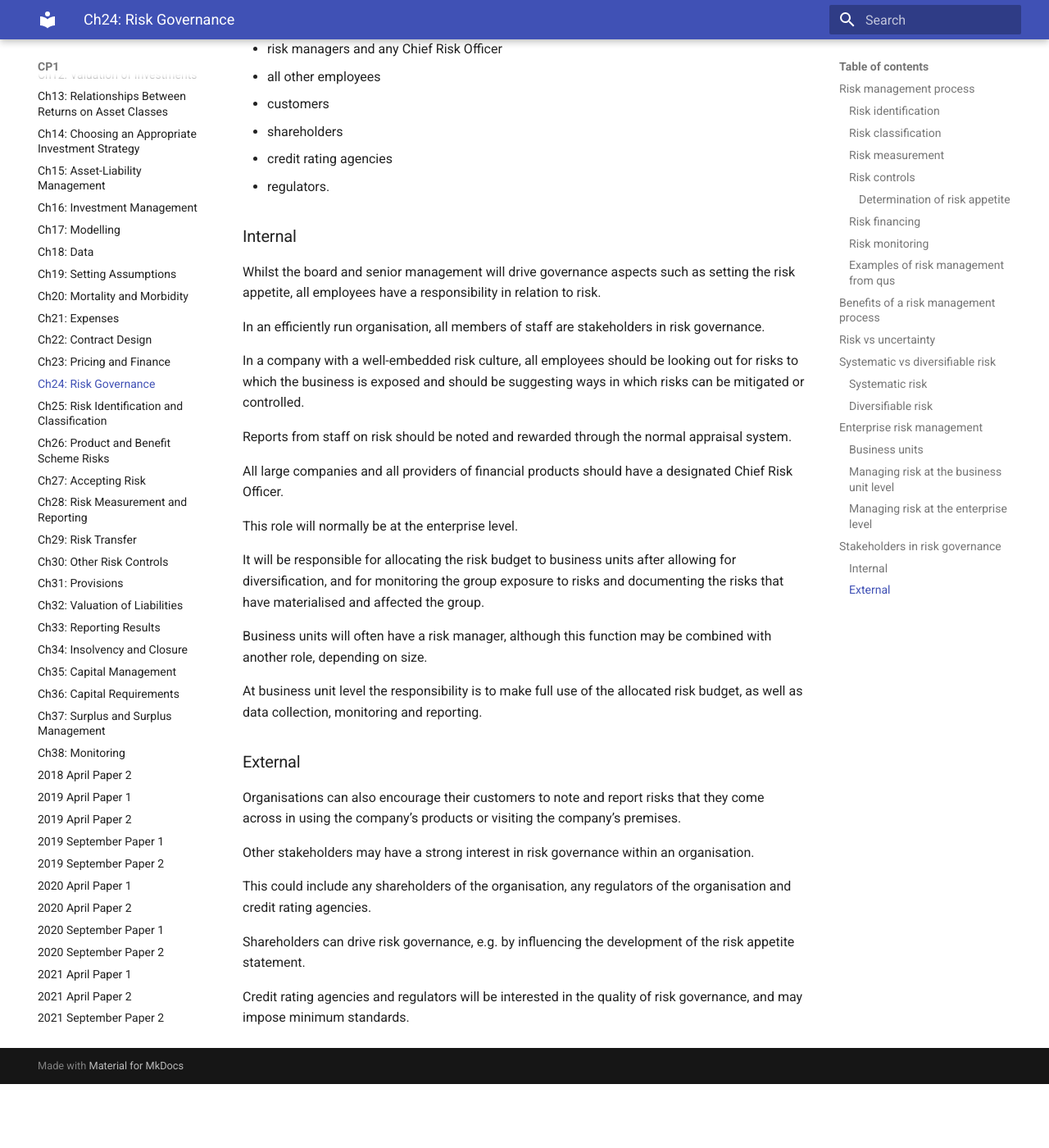
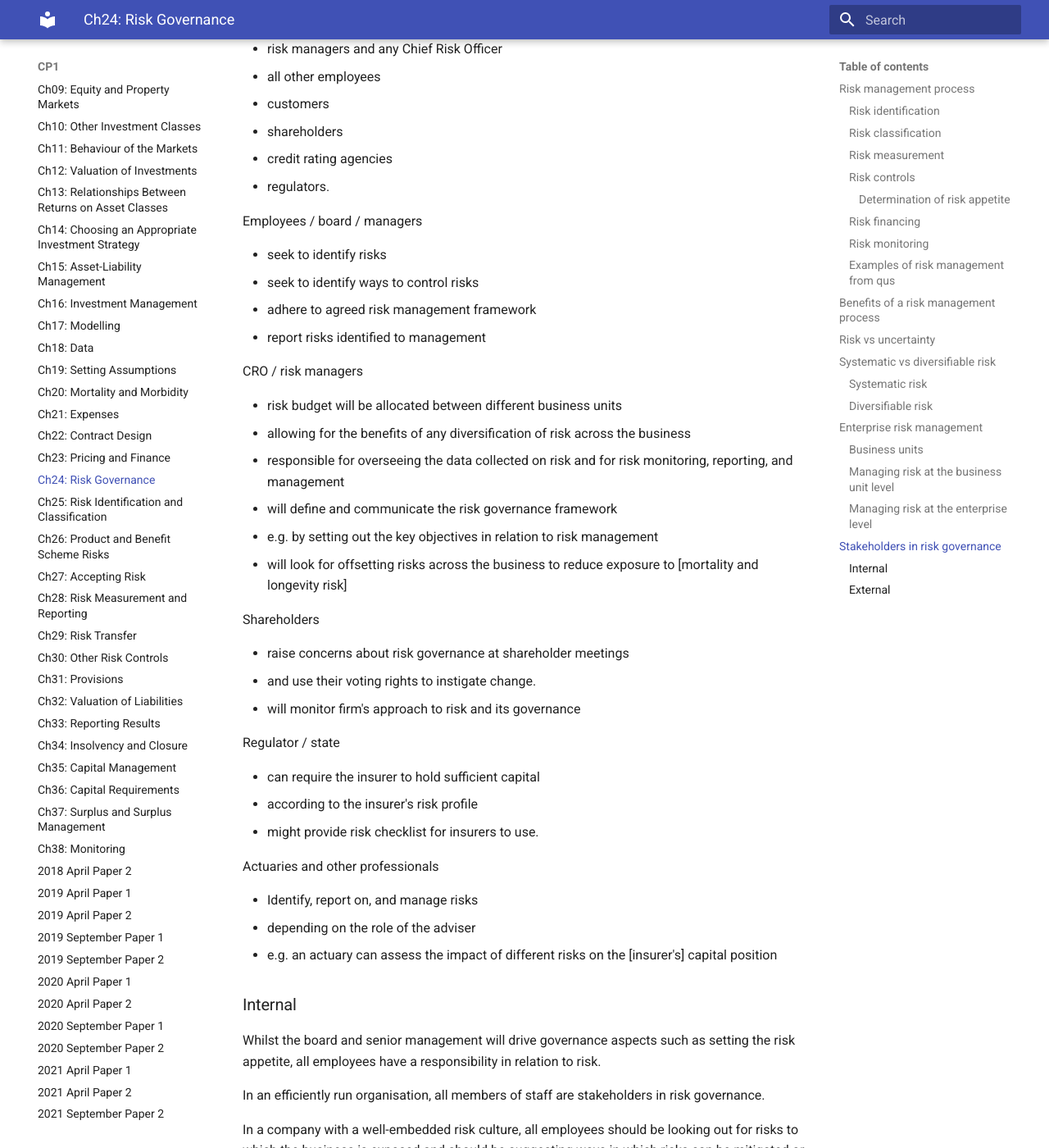
Before and after one commit to samthorold/scribbles, an MkDocs documentation site: the page built from docs/24-risk-governance.md, in a window 1280 px wide and 1400 px high, scrolled down 10621 px. Shown: the whole window at 82% size. Built offline with MkDocs 1.6.1 and Material for MkDocs 9.7.7, drawn with Linux system fonts in a browser that asks for light colours; before the commit the page ends 11943 px from its top, so only the background shows below that.

Commit message:
MOAR notes

```diff
--- a/docs/24-risk-governance.md
+++ b/docs/24-risk-governance.md
@@ -361,6 +361,40 @@ Enterprise risk management is not just about reducing risk – it is also about
 - credit rating agencies
 - regulators.
 
+Employees / board / managers
+
+- seek to identify risks
+- seek to identify ways to control risks
+- adhere to agreed risk management framework
+- report risks identified to management
+
+CRO / risk managers
+
+- risk budget will be allocated between different business units
+- allowing for the benefits of any diversification of risk across the business
+- responsible for overseeing the data collected on risk and for risk monitoring, reporting, and management
+- will define and communicate the risk governance framework
+- e.g. by setting out the key objectives in relation to risk management
+- will look for offsetting risks across the business to reduce exposure to [mortality and longevity risk]
+
+Shareholders
+
+- raise concerns about risk governance at shareholder meetings
+- and use their voting rights to instigate change.
+- will monitor firm's approach to risk and its governance
+
+Regulator / state
+
+- can require the insurer to hold sufficient capital
+- according to the insurer's risk profile
+- might provide risk checklist for insurers to use.
+
+Actuaries and other professionals
+
+- Identify, report on, and manage risks
+- depending on the role of the adviser
+- e.g. an actuary can assess the impact of different risks on the [insurer's] capital position
+
 ### Internal
 
 Whilst the board and senior management will drive governance aspects such as setting the risk appetite, all employees have a responsibility in relation to risk.
```
Also changed, not shown: docs/36-capital-requirements.md (+2 -1 lines).
